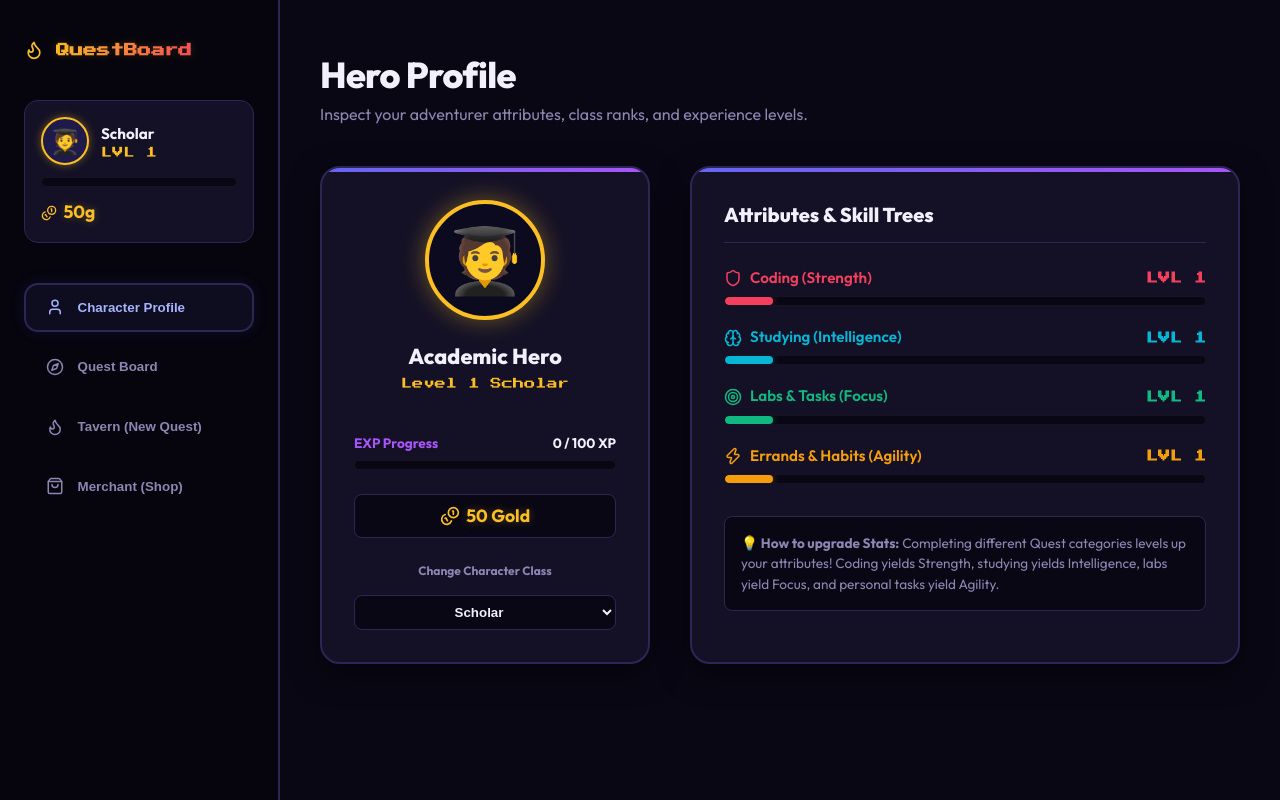
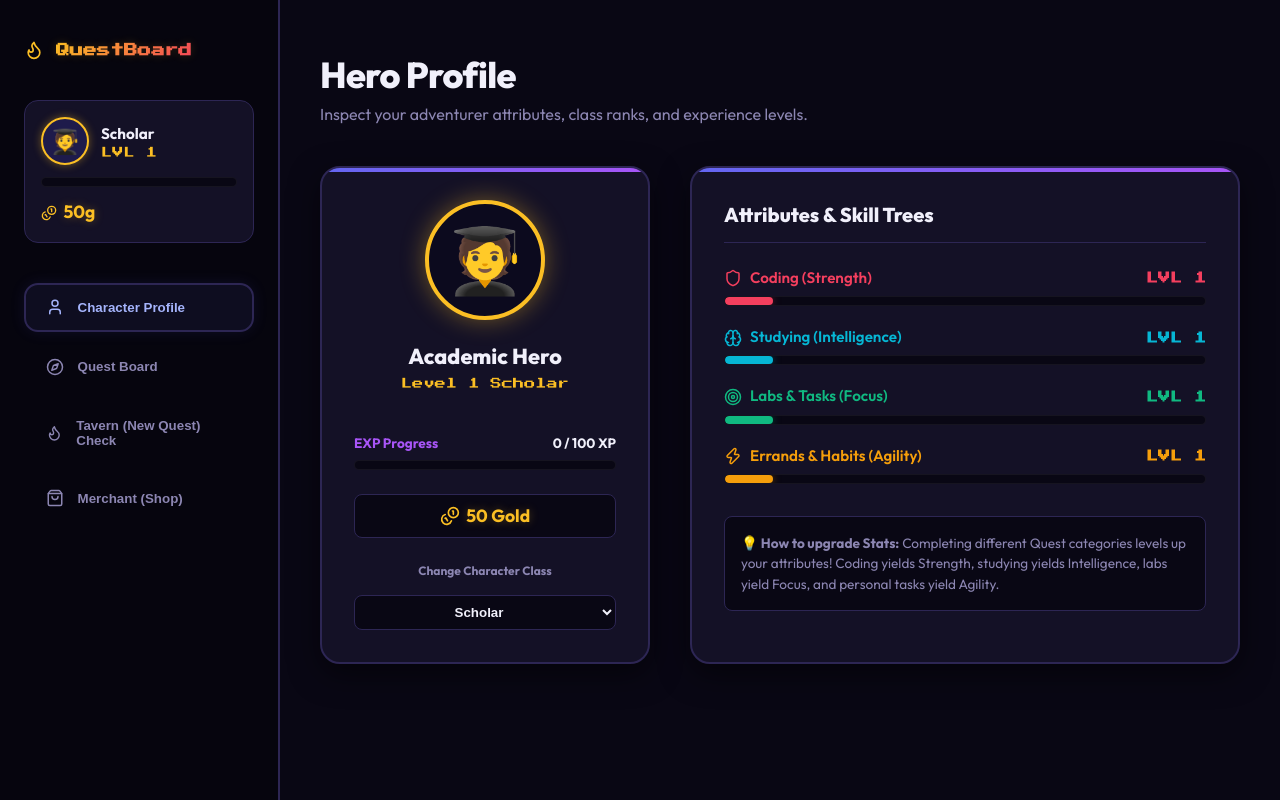
Before and after one commit to ajaykumar0reddy/Task_manager, a Next.js app: page / in a window 1280 px wide. Built offline with nearby package versions, Linux system fonts and the light colour scheme.

Commit message:
checking

```diff
--- a/app/page.js
+++ b/app/page.js
@@ -271,7 +271,7 @@ export default function Home() {
               onClick={() => setActiveTab('tavern')}
             >
               <Flame size={18} />
-              <span>Tavern (New Quest)</span>
+              <span>Tavern (New Quest) Check</span>
             </button>
           </li>
           <li>
```
